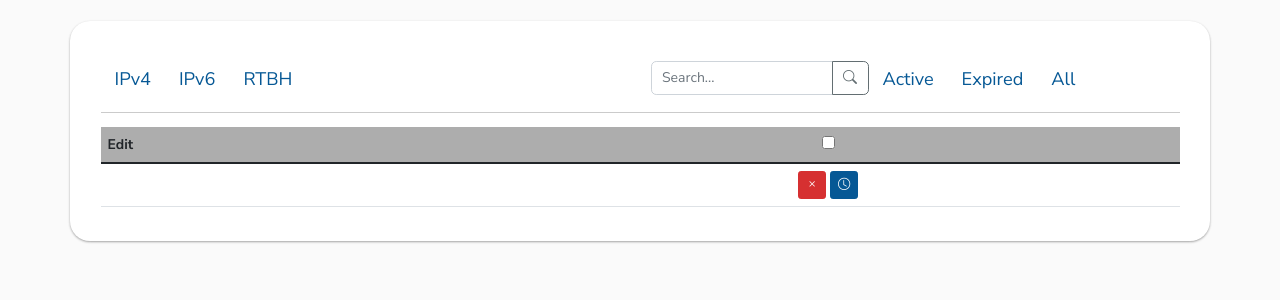
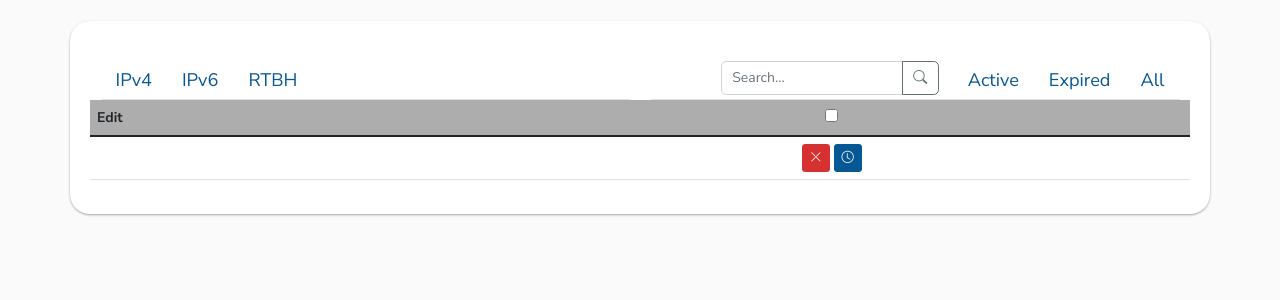
Before and after one commit to CESNET/exafs, a Flask app: template flowapp/templates/pages/dashboard_admin.j2 in a window 1280 px wide. Shown: the part 49-349 px from the top of the page. Run offline with Flask 2, Linux system fonts and the light colour scheme; the template is opened without the code that fills it: values that come from a table or form of the project are taken from there, others are empty; data comes from the database, SQL or seed files in the repository; some libraries are stand-ins or nearby versions.

Commit message:
fix rule list CSS classes to match new bootstrap

```diff
--- a/flowapp/templates/pages/dashboard_admin.j2
+++ b/flowapp/templates/pages/dashboard_admin.j2
@@ -9,6 +9,7 @@
     <div class="row">
         <form action="{{ url_for('rules.group_operation') }}" method="post">
             <input type="hidden" name="csrf_token" value="{{ csrf_token() }}"/>
+            <div class="table-responsive">
                 <table class="table table-hover ip-table">
                     {{ build_rules_thead(rules_columns, rtype, rstate, sort_key, sort_order, search_query) }}
                     {% if rtype_int == 1 %}
@@ -19,18 +20,23 @@
                     <tr>
                         <td colspan="{{ button_colspan }}">
                         </td>
-            <td  class="text-center">
+                        <td class="text-center">
 
-                <button type="submit" name="action" value="group-delete" class="btn btn-danger btn-sm" id="group-delete"  data-toggle="tooltip" data-placement="top" title="delete selected rules">
-                    <i class="bi bi-x"></i>
+                            <button type="submit" name="action" value="group-delete" class="btn btn-danger btn-sm"
+                                    id="group-delete" data-bs-toggle="tooltip" data-bs-placement="top"
+                                    title="delete selected rules">
+                                <i class="bi bi-x-lg"></i>
                             </button>
 
-                <button type="submit" name="action" value="group-update" class="btn btn-primary btn-sm" id="group-update" data-toggle="tooltip" data-placement="top" title="update selected rules">
+                            <button type="submit" name="action" value="group-update" class="btn btn-primary btn-sm"
+                                    id="group-update" data-bs-toggle="tooltip" data-bs-placement="top"
+                                    title="update selected rules">
                                 <i class="bi bi-clock"></i>
                             </button>
                         </td>
                     </tr>
                 </table>
+            </div>
         </form>
     </div>
 {% endblock %}
--- a/flowapp/templates/pages/submenu_dashboard.j2
+++ b/flowapp/templates/pages/submenu_dashboard.j2
@@ -1,4 +1,3 @@
-
 {% block submenu_dashboard %}
     <div class="container" id="dashboard-nav">
 
@@ -7,9 +6,10 @@
 
         <div class="row">
             <div class="col-6">
-            <ul class="nav nav-pills">
+                <ul class="nav nav-tabs">
                     <li class="nav-item">
-                    <a class="nav-link {{ css_classes['ipv4'] }}" href="{{ url_for('dashboard.index', rtype='ipv4', rstate=rstate) }}" >
+                        <a class="nav-link {{ css_classes['ipv4'] }}"
+                           href="{{ url_for('dashboard.index', rtype='ipv4', rstate=rstate) }}">
                             IPv4
                             {% if count_match %}
                                 ({{ count_match['ipv4'] }})
@@ -17,7 +17,8 @@
                         </a>
                     </li>
                     <li class="nav-item">
-                    <a class="nav-link {{ css_classes['ipv6'] }}" href="{{ url_for('dashboard.index', rtype='ipv6', rstate=rstate) }}" >
+                        <a class="nav-link {{ css_classes['ipv6'] }}"
+                           href="{{ url_for('dashboard.index', rtype='ipv6', rstate=rstate) }}">
                             IPv6
                             {% if count_match %}
                                 ({{ count_match['ipv6'] }})
@@ -25,7 +26,8 @@
                         </a>
                     </li>
                     <li class="nav-item">
-                    <a class="nav-link {{ css_classes['rtbh'] }}" href="{{ url_for('dashboard.index', rtype='rtbh', rstate=rstate) }}" >
+                        <a class="nav-link {{ css_classes['rtbh'] }}"
+                           href="{{ url_for('dashboard.index', rtype='rtbh', rstate=rstate) }}">
                             RTBH
                             {% if count_match %}
                                 ({{ count_match['rtbh'] }})
@@ -35,16 +37,17 @@
                 </ul>
             </div>
             <div class="col-6">
-            <ul class="nav nav-pills pull-right">
+                <ul class="nav nav-tabs justify-content-end">
                     <li class="nav-item">
-                    <form id="dashboard-search" class="navbar-form pull-right" role="search" action="{{ url_for('dashboard.index', rtype=rtype, rstate=rstate) }}">
+                        <form id="dashboard-search" class="navbar-for mx-3" role="search"
+                              action="{{ url_for('dashboard.index', rtype=rtype, rstate=rstate) }}">
                             <div class="input-group mb3">
                                 <input
                                         class="form-control"
                                         type="search"
                                         name="squery"
                                         {% if search_query %}
-                                value="{{search_query}}"
+                                        value="{{ search_query }}"
                                         {% else %}
                                         placeholder="Search..."
                                         {% endif %}
@@ -67,17 +70,21 @@
                         </form>
                     </li>
                     <li class="nav-item">
-                    <a class="nav-link {{ css_classes['active'] }}" href="{{ url_for('dashboard.index', rtype=rtype, rstate='active') }}" >Active</a>
+                        <a class="nav-link {{ css_classes['active'] }}"
+                           href="{{ url_for('dashboard.index', rtype=rtype, rstate='active') }}">Active</a>
                     </li>
                     <li class="nav-item">
-                    <a class="nav-link {{ css_classes['expired'] }}" href="{{ url_for('dashboard.index', rtype=rtype, rstate='expired') }}" >Expired</a>
+                        <a class="nav-link {{ css_classes['expired'] }}"
+                           href="{{ url_for('dashboard.index', rtype=rtype, rstate='expired') }}">Expired</a>
                     </li>
                     <li class="nav-item">
-                    <a class="nav-link {{ css_classes['all'] }}" href="{{ url_for('dashboard.index', rtype=rtype, rstate='all') }}" >All</a>
+                        <a class="nav-link {{ css_classes['all'] }}"
+                           href="{{ url_for('dashboard.index', rtype=rtype, rstate='all') }}">All</a>
                     </li>
                 </ul>
             </div>
         </div>
-    <hr />
+    </div>
+
 
 {% endblock %}
```
Lines whose indentation alone changed are shown as unchanged.
